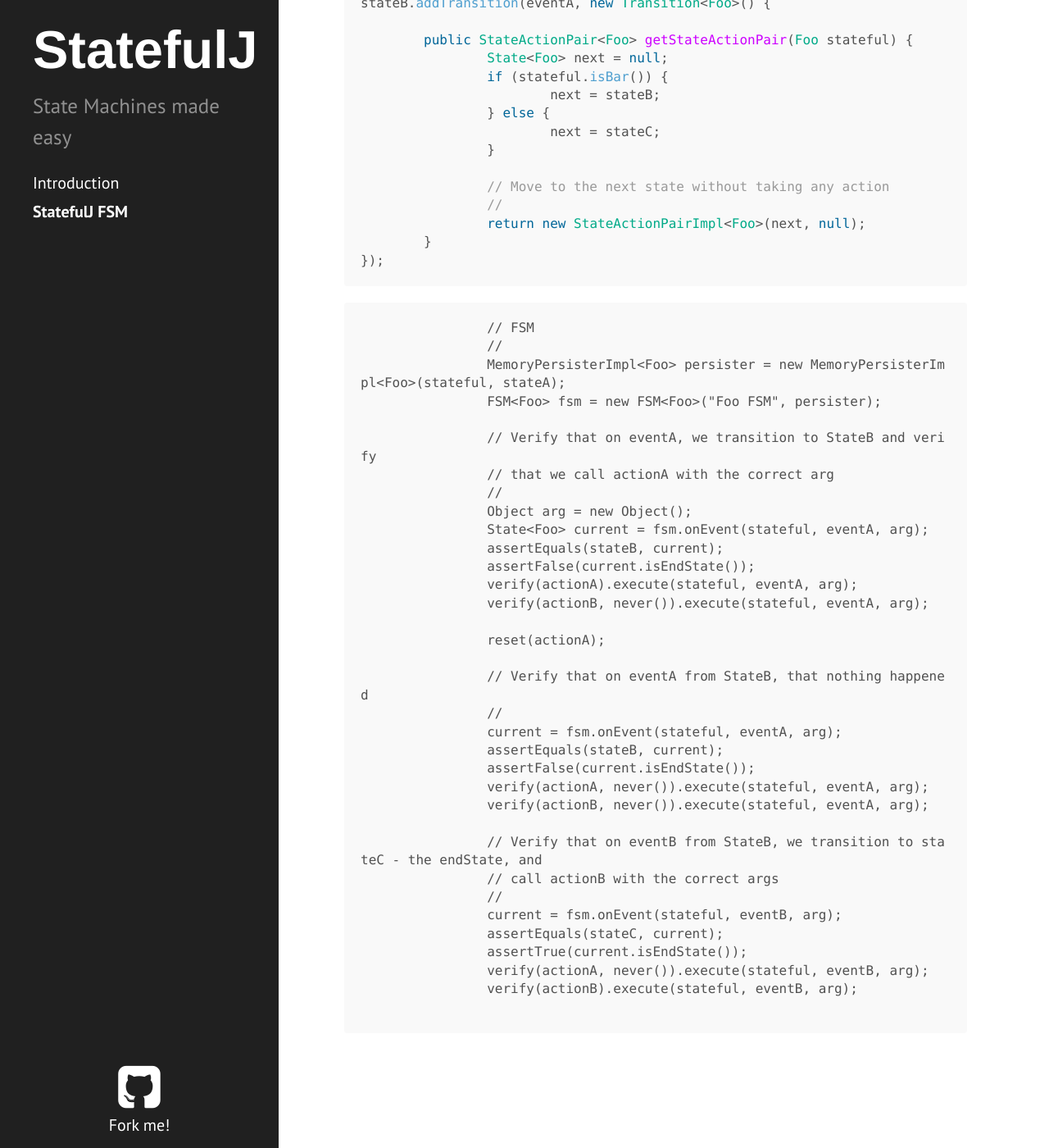
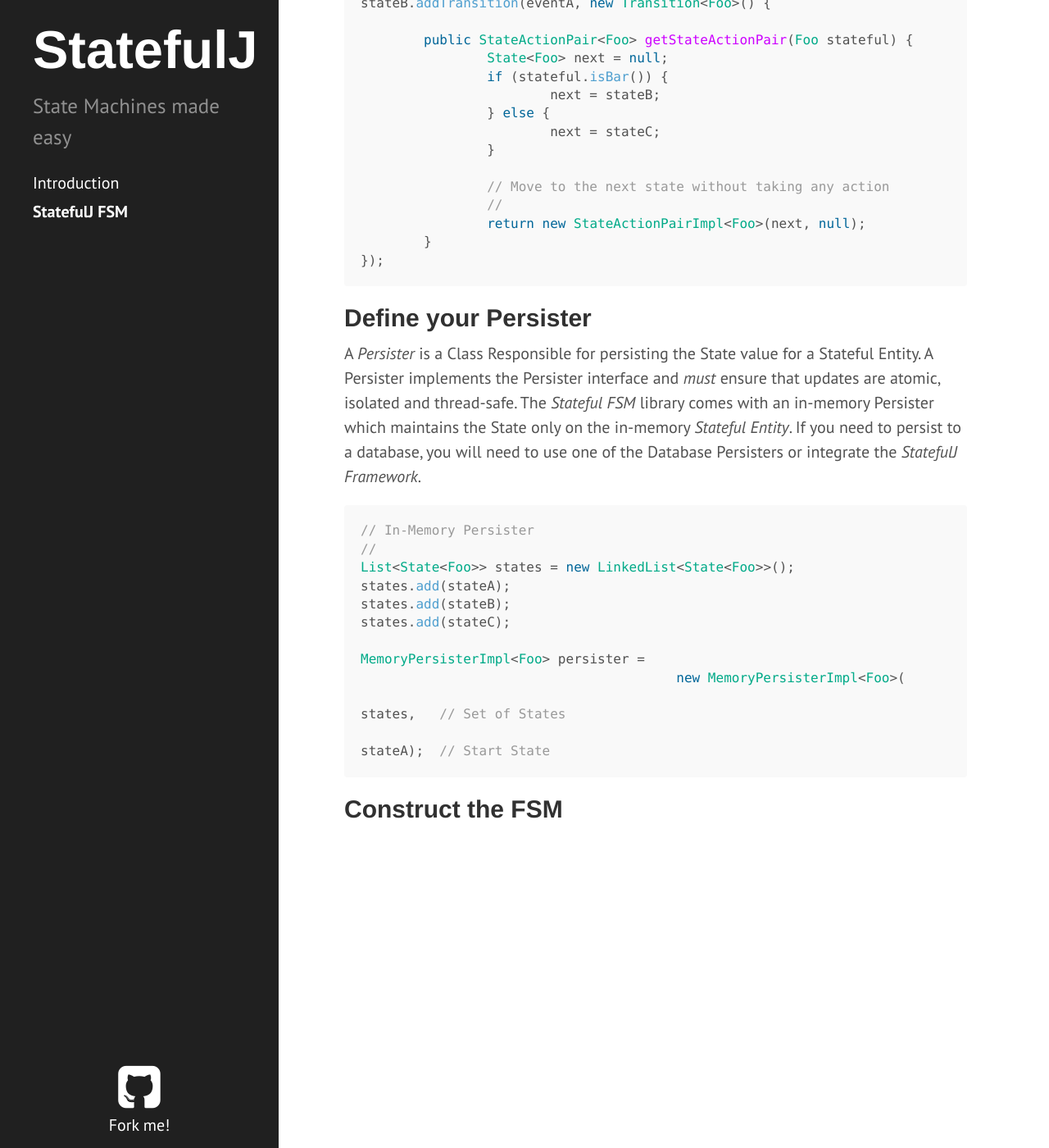
Before and after one commit to statefulj/statefulj, a Jekyll site: the page built from z03-fsm.md, in a window 1280 px wide and 1400 px high, scrolled down 4037 px. Shown: the whole window at 82% size. Built offline with Jekyll 4.4.1, drawn with Linux system fonts in a browser that asks for light colours; Markdown is read by kramdown in place of the engine named in the settings.

Commit message:
Update with latest changes

````diff
--- a/z03-fsm.md
+++ b/z03-fsm.md
@@ -33,7 +33,7 @@ To create a State Model, you will need to:
 * [Define your *Persister*](#define-your-persister)
 * [Construct the *FSM*](#construct-the-fsm)
 
-### Define your Stateful Entity
+### <a name="define-your-stateful-entity"></a> Define your Stateful Entity
 
 A *Stateful Entity* is a class that contains a *State* field which is managed by *StatefulJ FSM*.  The type of the State Field is dependent on the *Persister* being used. The State field is defined by a *@State* annotation.
 
@@ -72,7 +72,7 @@ public class Foo {
 Foo foo = new Foo();
 ```
 
-### Define your Events
+### <a name="define-your-events"></a> Define your Events
 
 *Events* in StatefulJ are Strings.
 
@@ -83,7 +83,7 @@ String eventA = "Event A";
 String eventB = "Event B";
 ```
 
-### Define your States
+### <a name="define-your-states"></a> Define your States
 
 A State defines the state value for an Entity and holds the mapping of all Transitions for that State.
 
@@ -95,7 +95,7 @@ StateImpl<Foo> stateB = new StateImpl<Foo>("State B");
 StateImpl<Foo> stateC = new StateImpl<Foo>("State C", true); // End State
 ```
 
-### Define your Actions
+### <a name="define-your-actions"></a> Define your Actions
 
 An *Action* is a *Command* object.
 
@@ -126,7 +126,7 @@ Action<Foo> actionA = new HelloAction("World");
 Action<Foo> actionB = new HelloAction("Folks");
 ```
 
-### Define your Transitions
+### <a name="define-your-transitions"></a> Define your Transitions
 
 A *Transition* is a reaction to an *Event* directed at a *Stateful Entity*.  The *Transition* can involve a possible change in *State* and a possible *Action*.
 
@@ -177,39 +177,25 @@ stateB.addTransition(eventA, new Transition<Foo>() {
 });
 ```
 
+## <a name="define-your-persister"></a>Define your Persister
+
+A *Persister* is a Class Responsible for persisting the State value for a Stateful Entity.  A Persister implements the
+Persister interface and *must* ensure that updates are atomic, isolated and thread-safe.  The *Stateful FSM* library comes with an
+in-memory Persister which maintains the State only on the in-memory *Stateful Entity*.  If you need to persist to a database, you will
+need to use one of the Database Persisters or integrate the *StatefulJ Framework*.
+
+```java
+// In-Memory Persister
+//
+List<State<Foo>> states = new LinkedList<State<Foo>>();
+states.add(stateA);
+states.add(stateB);
+states.add(stateC);
+
+MemoryPersisterImpl<Foo> persister =
+					new MemoryPersisterImpl<Foo>(
+											states,   // Set of States
+											stateA);  // Start State
 ```
-		// FSM
-		//
-		MemoryPersisterImpl<Foo> persister = new MemoryPersisterImpl<Foo>(stateful, stateA);
-		FSM<Foo> fsm = new FSM<Foo>("Foo FSM", persister);
 
-		// Verify that on eventA, we transition to StateB and verify
-		// that we call actionA with the correct arg
-		//
-		Object arg = new Object();
-		State<Foo> current = fsm.onEvent(stateful, eventA, arg);
-		assertEquals(stateB, current);
-		assertFalse(current.isEndState());
-		verify(actionA).execute(stateful, eventA, arg);
-		verify(actionB, never()).execute(stateful, eventA, arg);
-
-		reset(actionA);
-
-		// Verify that on eventA from StateB, that nothing happened
-		//
-		current = fsm.onEvent(stateful, eventA, arg);
-		assertEquals(stateB, current);
-		assertFalse(current.isEndState());
-		verify(actionA, never()).execute(stateful, eventA, arg);
-		verify(actionB, never()).execute(stateful, eventA, arg);
-
-		// Verify that on eventB from StateB, we transition to stateC - the endState, and
-		// call actionB with the correct args
-		//
-		current = fsm.onEvent(stateful, eventB, arg);
-		assertEquals(stateC, current);
-		assertTrue(current.isEndState());
-		verify(actionA, never()).execute(stateful, eventB, arg);
-		verify(actionB).execute(stateful, eventB, arg);
-
-```
+## <a name="construct-the-fsm"></a>Construct the FSM
````
